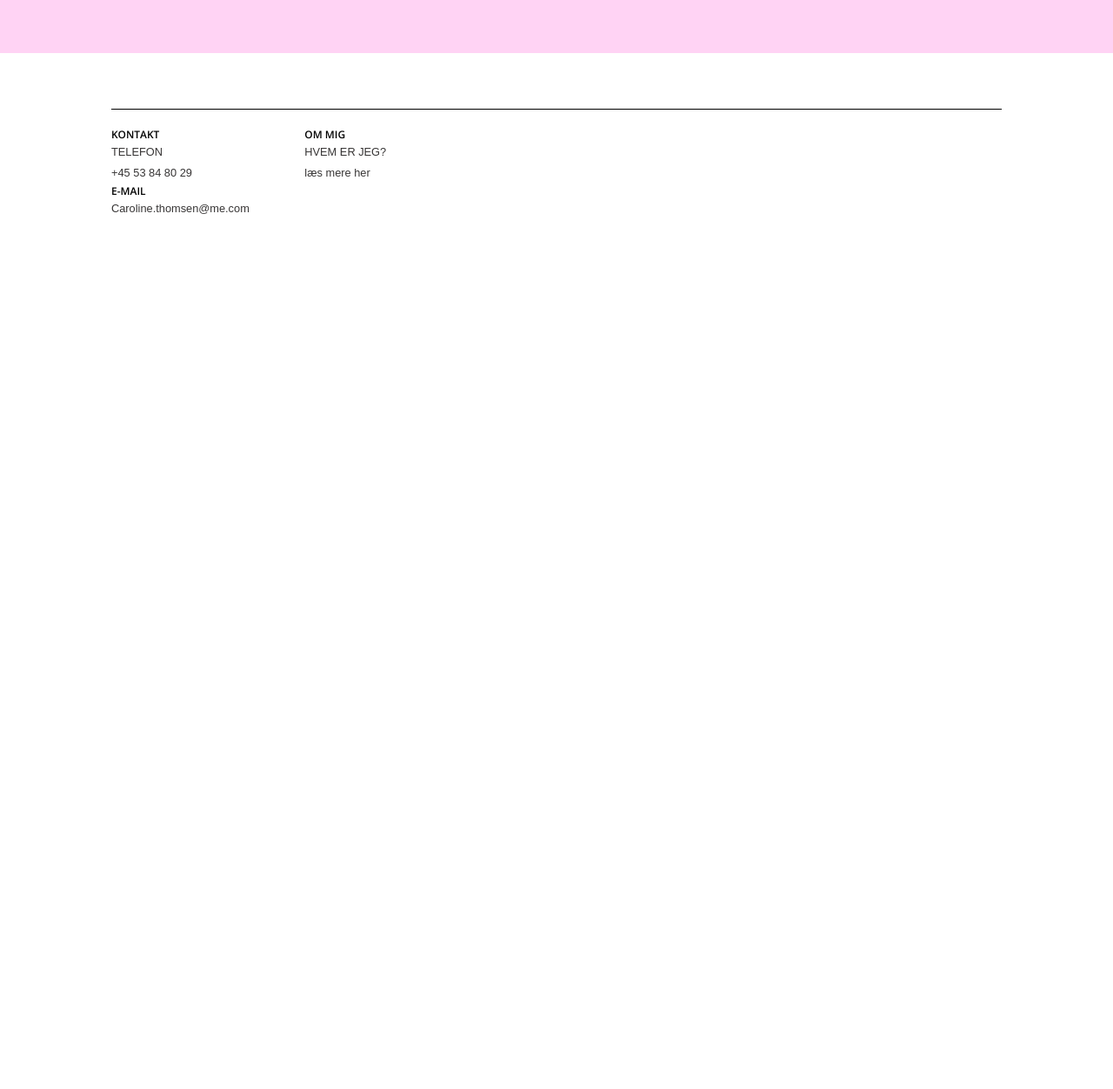
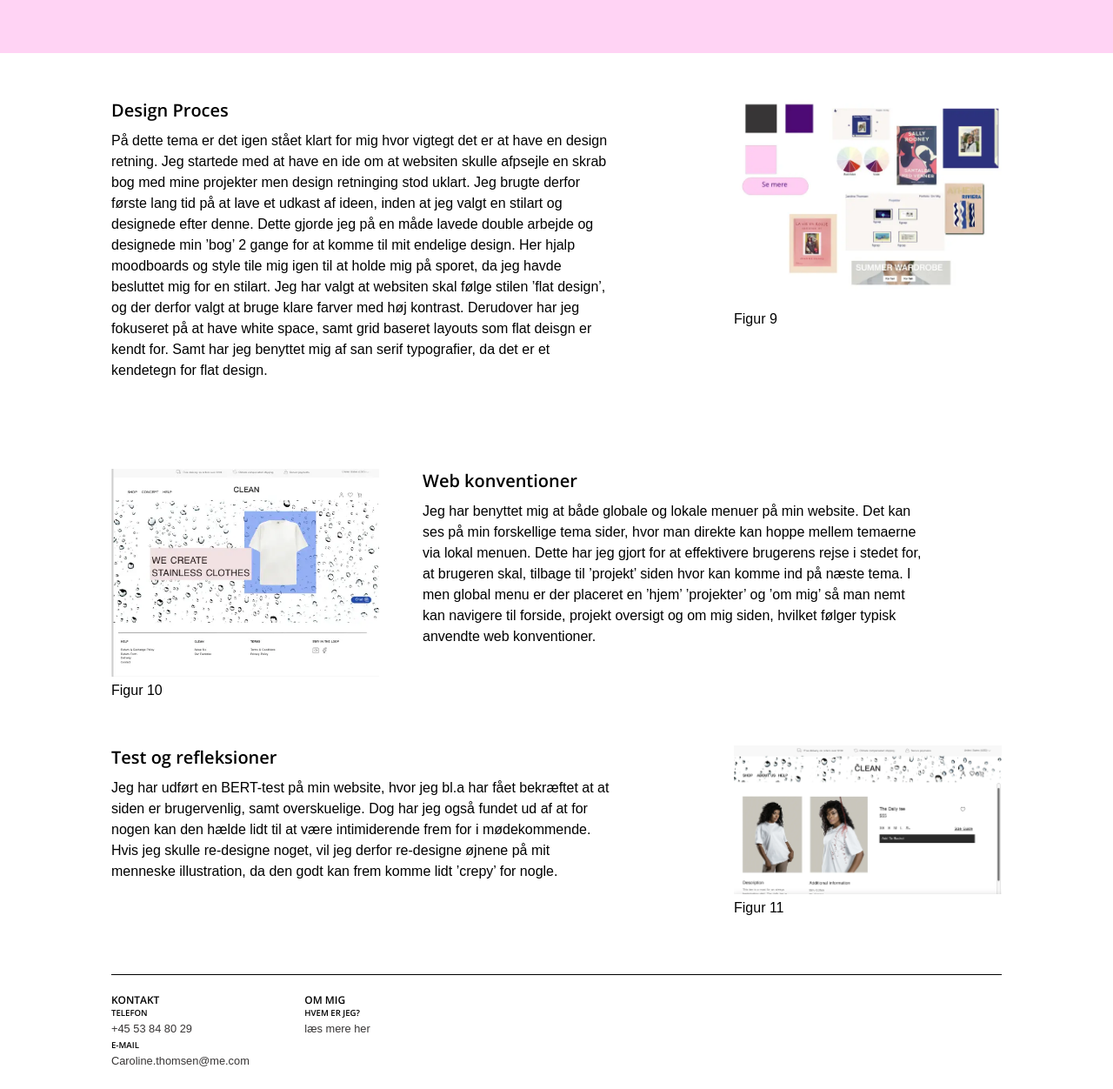
Before and after one commit to caro143e/portfolio, a plain HTML site: page tema6.html in a window 1280 px wide. Shown: the part 657-1909 px from the top of the page at 87% size. Before the commit the page ends 929 px from the top, so only its background shows below. Drawn offline with nearby package versions, Linux system fonts and the light colour scheme.

Commit message:
finpus 3

```diff
--- a/layout.css
+++ b/layout.css
@@ -149,7 +149,7 @@ img {
   font-weight: 300;
   text-transform: none;
 }
-video {
+.video {
   display: block;
   height: auto;
   max-width: 100%;
--- a/style.css
+++ b/style.css
@@ -151,9 +151,9 @@ p {
   display: none; /* Skjul knappen som standard */
 }
 
-@media (max-width: 600px) {
+@media (max-width: 800px) {
   .toggle-btn {
-    display: block; /* Vis knappen, når viewporten er 600px */
+    display: block; /* Vis knappen, når viewporten er 800px */
   }
 
   .main-menu ul {
--- a/tema6.html
+++ b/tema6.html
@@ -75,24 +75,89 @@
           </div>
         </div>
       </div>
+      <div class="grid-2">
+        <div class="felt-container-1">
+          <div class="text-1">
+            <h2>Design Proces</h2>
+            <p>
+              På dette tema er det igen stået klart for mig hvor vigtegt det er
+              at have en design retning. Jeg startede med at have en ide om at
+              websiten skulle afpsejle en skrab bog med mine projekter men
+              design retninging stod uklart. Jeg brugte derfor første lang tid
+              på at lave et udkast af ideen, inden at jeg valgt en stilart og
+              designede efter denne. Dette gjorde jeg på en måde lavede double
+              arbejde og designede min ’bog’ 2 gange for at komme til mit
+              endelige design. Her hjalp moodboards og style tile mig igen til
+              at holde mig på sporet, da jeg havde besluttet mig for en stilart.
+              Jeg har valgt at websiten skal følge stilen ’flat design’, og der
+              derfor valgt at bruge klare farver med høj kontrast. Derudover har
+              jeg fokuseret på at have white space, samt grid baseret layouts
+              som flat deisgn er kendt for. Samt har jeg benyttet mig af san
+              serif typografier, da det er et kendetegn for flat design.
+            </p>
+          </div>
+          <div class="foto-1">
+            <img src="foto/mood3.webp" alt="Moodboard" />
+            <p>Figur 9</p>
+          </div>
+        </div>
+        <div class="felt-container-2">
+          <div class="foto-2">
+            <img src="foto/tee1.webp" alt="førdte udkast" />
+            <p>Figur 10</p>
+          </div>
+          <div class="text-2">
+            <h2>Web konventioner</h2>
+            <p>
+              Jeg har benyttet mig at både globale og lokale menuer på min
+              website. Det kan ses på min forskellige tema sider, hvor man
+              direkte kan hoppe mellem temaerne via lokal menuen. Dette har jeg
+              gjort for at effektivere brugerens rejse i stedet for, at brugeren
+              skal, tilbage til ’projekt’ siden hvor kan komme ind på næste
+              tema. I men global menu er der placeret en ’hjem’ ’projekter’ og
+              ’om mig’ så man nemt kan navigere til forside, projekt oversigt og
+              om mig siden, hvilket følger typisk anvendte web konventioner.
+            </p>
+          </div>
+        </div>
+      </div>
+      <div class="grid-2">
+        <div class="felt-container-1">
+          <div class="text-1">
+            <h2>Test og refleksioner</h2>
+            <p>
+              Jeg har udført en BERT-test på min website, hvor jeg bl.a har fået
+              bekræftet at at siden er brugervenlig, samt overskuelige. Dog har
+              jeg også fundet ud af at for nogen kan den hælde lidt til at være
+              intimiderende frem for i mødekommende. Hvis jeg skulle re-designe
+              noget, vil jeg derfor re-designe øjnene på mit menneske
+              illustration, da den godt kan frem komme lidt ’crepy’ for nogle.
+            </p>
+          </div>
+          <div class="foto-1">
+            <img src="foto/ui.webp" alt="ui" />
+            <p>Figur 11</p>
+          </div>
+        </div>
+      </div>
     </main>
     <footer>
       <div class="foot_grid">
         <div class="col">
           <h5>KONTAKT</h5>
           <div class="col_text">
-            <p>TELEFON</p>
+            <h6>TELEFON</h6>
             <p>+45 53 84 80 29</p>
           </div>
           <div class="col_text">
-            <h5>E-MAIL</h5>
+            <h6>E-MAIL</h6>
             <p>Caroline.thomsen@me.com</p>
           </div>
         </div>
         <div class="col">
           <h5>OM MIG</h5>
           <div class="col_text">
-            <p>HVEM ER JEG?</p>
+            <h6>HVEM ER JEG?</h6>
             <a href="om.html"> <p>læs mere her</p> </a>
           </div>
         </div>
```
Also changed, not shown: animation.html (+3 -3 lines), index.html (+3 -3 lines), indhold.html (+5 -5 lines), menu.js (+6 -5 lines), om.html (+3 -3 lines), projekt.html (+4 -4 lines), ux.html (+3 -3 lines), web.html (+3 -3 lines), foto/mood3.webp (added).
